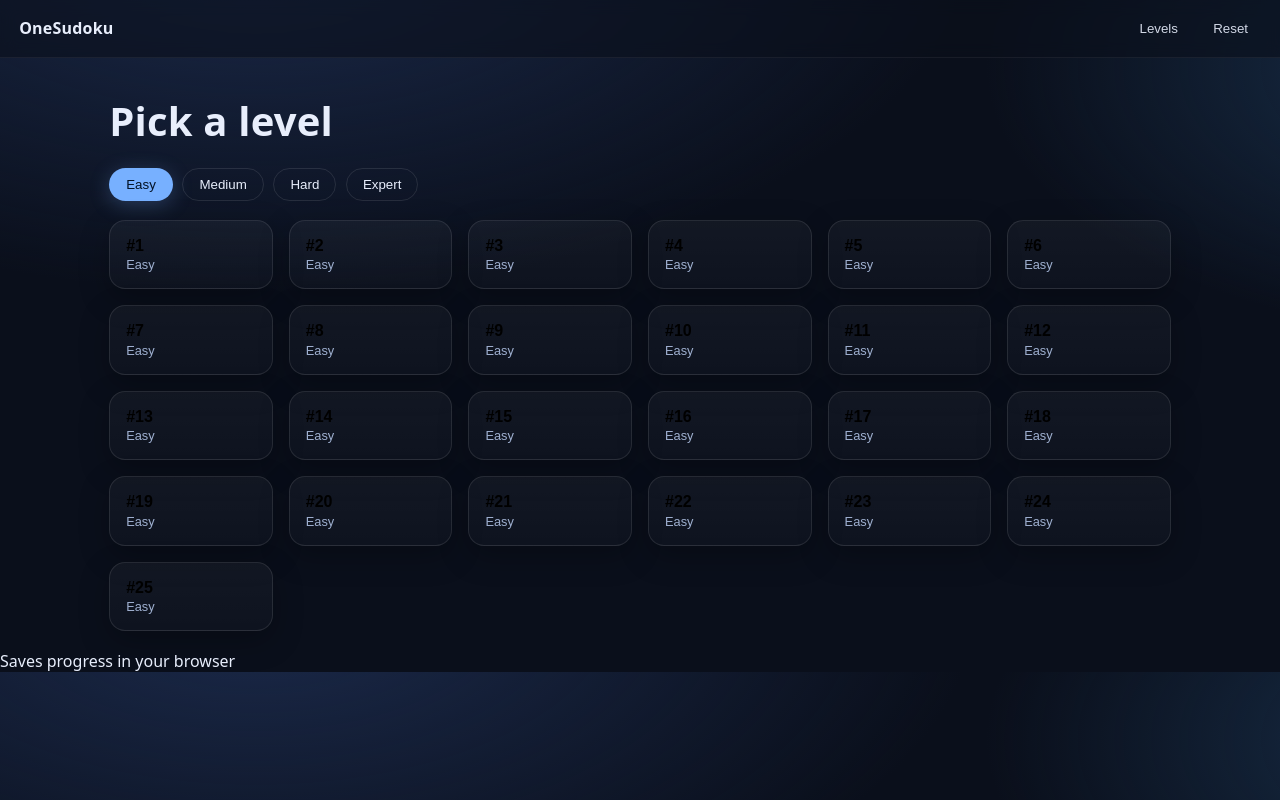
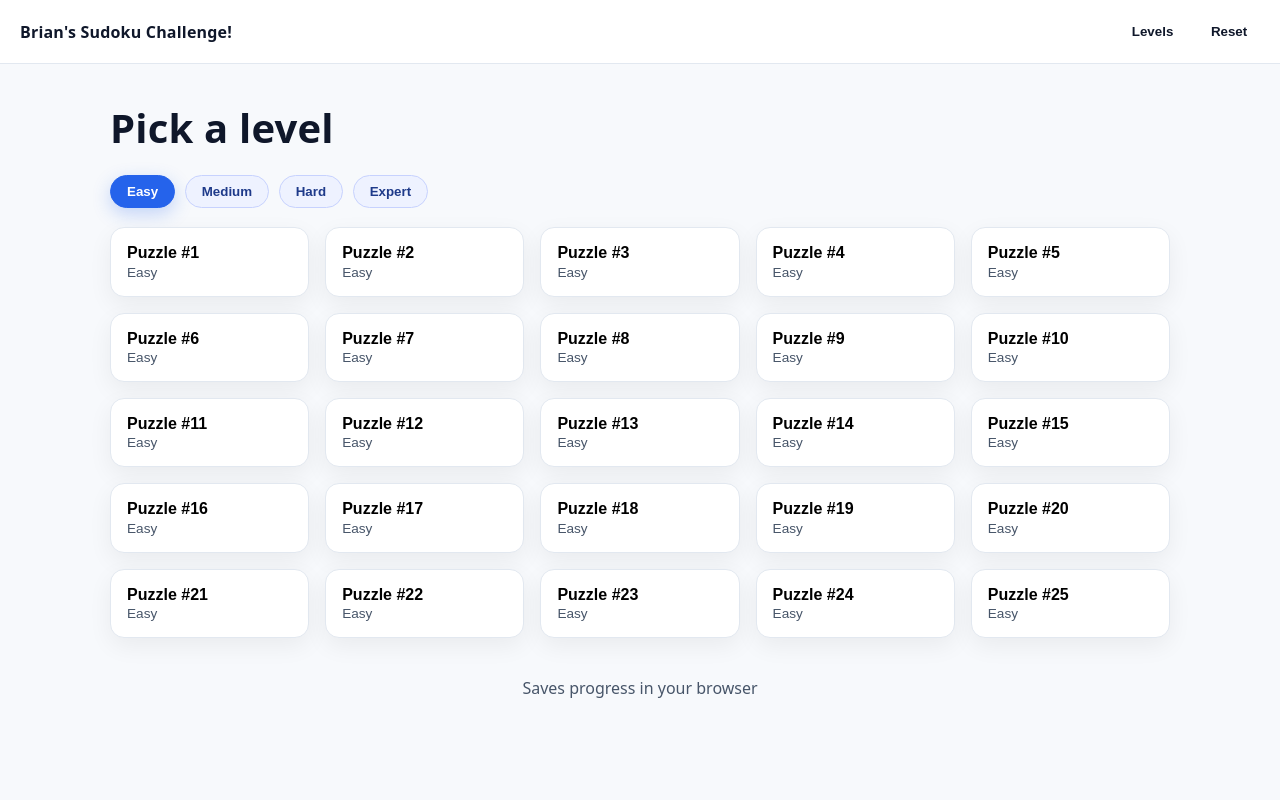
Before and after one commit to BriLon81/sudoku, a plain HTML site: page index.html in a window 1280 px wide. Both pictures are taken after a click on the button "Levels". Drawn offline with Linux system fonts and the light colour scheme.

Commit message:
Update index.html

```diff
--- a/index.html
+++ b/index.html
@@ -2,97 +2,95 @@
 <html lang="en">
 <meta charset="utf-8" />
 <meta name="viewport" content="width=device-width, initial-scale=1" />
-<title>OneSudoku — 100 Levels</title>
+<title>Brian's Sudoku Challenge!</title>
 <style>
 :root{
-  --bg:#0a0f1b;
-  --bg-grad:
-    radial-gradient(1200px 600px at 20% -10%, #1b2a4b 0%, transparent 60%),
-    radial-gradient(1000px 500px at 120% 10%, #19314d 0%, transparent 55%),
-    linear-gradient(#0a0f1b,#0a0f1b);
-  --panel:#0f172a;
-  --card:#111a32;
-  --text:#e8eefc;
-  --muted:#9fb0d0;
-  --accent:#77b0ff;
-  --accent-ink:#031225;
-  --accent-weak:rgba(119,176,255,.15);
-  --good:#30d17a;
-  --stroke:rgba(255,255,255,.10);
-  --hair:rgba(255,255,255,.06);
+  /* Light theme with clear contrast */
+  --bg:#f7f9fc;
+  --panel:#ffffff;
+  --text:#0f172a;
+  --muted:#475569;
+  --accent:#2563eb;         /* vibrant blue */
+  --accent-ink:#ffffff;     /* white on blue */
+  --accent-weak:#e8f0ff;    /* selection wash */
+  --good:#16a34a;
+  --stroke:#e2e8f0;
+  --hair:#edf2f7;
+  --tile:#ffffff;
+  --tile-shadow:0 8px 24px rgba(2,8,23,.06);
 }
 *{box-sizing:border-box}
-html,body{margin:0;padding:0;background:var(--bg-grad);color:var(--text);
+html,body{margin:0;padding:0;background:var(--bg);color:var(--text);
   font-family:ui-sans-serif,system-ui,-apple-system,"SF Pro Text","Segoe UI",Roboto,Inter,Arial,sans-serif}
 .topbar{
-  position:sticky;top:0;z-index:20;display:flex;align-items:center;gap:.6rem;
-  padding:.8rem 1.2rem;background:rgba(10,15,27,.6);backdrop-filter:blur(8px);
-  border-bottom:1px solid var(--hair)
+  position:sticky;top:0;z-index:20;display:flex;align-items:center;gap:.75rem;
+  padding:1rem 1.25rem;background:var(--panel);border-bottom:1px solid var(--stroke)
 }
 .brand{font-weight:800;letter-spacing:.2px}
 .spacer{flex:1}
-.link,.ghost,.btn,.tab{cursor:pointer;border:0;border-radius:12px;transition:.15s}
-.link{background:transparent;color:var(--text);padding:.5rem .8rem;opacity:.9}
-.link:hover{opacity:1;transform:translateY(-1px)}
-main{max-width:1100px;margin:0 auto;padding:1.2rem}
+.link,.ghost,.btn,.tab{cursor:pointer;border:0;border-radius:12px;transition:.15s;font-weight:600}
+.link{background:transparent;color:var(--text);padding:.5rem .8rem}
+.link:hover{background:var(--hair)}
+main{max-width:1100px;margin:0 auto;padding:1.25rem}
 h1{margin:1rem 0 1.25rem 0;font-size:clamp(28px,4vw,40px);letter-spacing:.2px}
 .view{display:none}.view.active{display:block}
 
 /* difficulty tabs */
 .tabs{display:flex;flex-wrap:wrap;gap:.6rem;margin-bottom:1.2rem}
-.tab{background:transparent;color:var(--text);border:1px solid var(--stroke);padding:.5rem 1rem;border-radius:999px}
-.tab.active{background:var(--accent);color:var(--accent-ink);border-color:transparent;box-shadow:0 4px 20px rgba(119,176,255,.25)}
+.tab{background:#eef2ff;color:#1e3a8a;border:1px solid #c7d2fe;padding:.5rem 1rem;border-radius:999px}
+.tab:hover{filter:brightness(.98)}
+.tab.active{background:var(--accent);color:var(--accent-ink);border-color:var(--accent);box-shadow:0 6px 18px rgba(37,99,235,.25)}
 
 /* level tiles */
-.levels-grid{display:grid;grid-template-columns:repeat(auto-fill,minmax(160px,1fr));gap:1rem}
+.levels-grid{display:grid;grid-template-columns:repeat(auto-fill,minmax(170px,1fr));gap:1rem}
 .tile{
-  text-align:left;padding:1rem;border-radius:16px;border:1px solid var(--stroke);
-  background:linear-gradient(180deg,rgba(255,255,255,.04),rgba(255,255,255,.02));
-  box-shadow:0 10px 30px rgba(0,0,0,.25);transition:.18s transform,.18s box-shadow,.18s border-color
+  text-align:left;padding:1rem;border-radius:14px;border:1px solid var(--stroke);
+  background:var(--tile);box-shadow:var(--tile-shadow);transition:.18s transform,.18s box-shadow,.18s border-color
 }
-.tile:hover{transform:translateY(-2px);box-shadow:0 14px 40px rgba(0,0,0,.35);border-color:rgba(255,255,255,.2)}
+.tile:hover{transform:translateY(-2px);box-shadow:0 14px 32px rgba(2,8,23,.08);border-color:#cbd5e1}
 .tile .id{font-weight:800;font-size:1rem}
-.tile .diff{color:var(--muted);font-size:.8rem;margin-top:.15rem}
+.tile .diff{color:var(--muted);font-size:.85rem;margin-top:.15rem}
 .tile .done{color:var(--good);font-weight:700;font-size:.9rem;margin-top:.35rem}
 
 /* game header */
 .game-header{display:flex;align-items:center;gap:1rem;margin:.75rem 0}
 .game-meta{display:flex;gap:1rem;align-items:center;font-size:.95rem;
-  background:linear-gradient(180deg,rgba(255,255,255,.04),rgba(255,255,255,.02));
-  border:1px solid var(--stroke);border-radius:12px;padding:.5rem .8rem}
+  background:var(--panel);border:1px solid var(--stroke);border-radius:12px;padding:.5rem .8rem}
+.mono{font-variant-numeric:tabular-nums;font-family:ui-monospace,Menlo,Consolas,monospace}
 
 /* board */
 .board-wrap{display:flex;justify-content:center;margin:.6rem 0 1.2rem 0}
 .board{
   width:min(92vw,560px);aspect-ratio:1/1;display:grid;
   grid-template-columns:repeat(9,1fr);grid-template-rows:repeat(9,1fr);
-  background:rgba(6,10,20,.9);border-radius:12px;overflow:hidden;border:1px solid var(--stroke);position:relative
+  background:var(--panel);border-radius:12px;overflow:hidden;border:1px solid var(--stroke);position:relative
 }
-.cell{display:flex;align-items:center;justify-content:center;border:1px solid var(--hair);
+.cell{display:flex;align-items:center;justify-content:center;border:1px solid var(--stroke);
   font-size:1.45rem;user-select:none}
-.cell.given{color:#b8c7eb;font-weight:800}
-.cell.sel{background:var(--accent-weak);outline:2px solid rgba(119,176,255,.25);outline-offset:-2px}
-.cell.match{background:rgba(48,209,122,.1)}
+.cell.given{color:#64748b;font-weight:800}
+.cell.sel{background:var(--accent-weak);outline:2px solid rgba(37,99,235,.25);outline-offset:-2px}
+.cell.match{background:#ecfdf5}
 .board::before{content:"";position:absolute;inset:0;pointer-events:none;border-radius:12px;
   background:
-    linear-gradient(#ffffff33,#ffffff33) calc(100%/3) 0/2px 100% no-repeat,
-    linear-gradient(#ffffff33,#ffffff33) calc(200%/3) 0/2px 100% no-repeat,
-    linear-gradient(90deg,#ffffff33,#ffffff33) 0 calc(100%/3)/100% 2px no-repeat,
-    linear-gradient(90deg,#ffffff33,#ffffff33) 0 calc(200%/3)/100% 2px no-repeat}
+    linear-gradient(#0f172a1a,#0f172a1a) calc(100%/3) 0/2px 100% no-repeat,
+    linear-gradient(#0f172a1a,#0f172a1a) calc(200%/3) 0/2px 100% no-repeat,
+    linear-gradient(90deg,#0f172a1a,#0f172a1a) 0 calc(100%/3)/100% 2px no-repeat,
+    linear-gradient(90deg,#0f172a1a,#0f172a1a) 0 calc(200%/3)/100% 2px no-repeat}
 
 /* number pad */
-.pad{display:flex;flex-direction:column;gap:.7rem;align-items:center}
+.pad{display:flex;flex-direction:column;gap:.8rem;align-items:center}
 .pad .row{display:grid;grid-template-columns:repeat(9,1fr);gap:.6rem;width:min(92vw,560px)}
-.btn{padding:.9rem 0;background:rgba(255,255,255,.06);color:var(--text);
-  border:1px solid var(--stroke);border-radius:12px;font-weight:700}
+.btn{padding:1rem 0;background:var(--accent);color:var(--accent-ink);
+  border:1px solid var(--accent);border-radius:12px}
+.btn:hover{filter:brightness(.98)}
 .btn:active{transform:translateY(1px)}
-.ghost{background:transparent;border:1px solid var(--stroke);color:var(--text);padding:.7rem 1rem;border-radius:12px}
+.ghost{background:#f1f5f9;border:1px solid #cbd5e1;color:#0f172a;padding:.8rem 1rem;border-radius:12px}
+.ghost:hover{background:#e2e8f0}
 
+/* footer & dialog */
 .footer{padding:1.2rem;color:var(--muted);text-align:center}
-
-/* dialog */
-dialog{border:none;border-radius:18px;background:rgba(16,24,48,.98);color:var(--text);padding:0;
-  max-width:380px;width:92vw;border:1px solid var(--stroke);box-shadow:0 20px 60px rgba(0,0,0,.45)}
+dialog{border:none;border-radius:16px;background:var(--panel);color:var(--text);padding:0;
+  max-width:380px;width:92vw;border:1px solid var(--stroke);box-shadow:0 24px 60px rgba(2,8,23,.18)}
 .dialog-body{padding:1.2rem}
 .checkmark{font-size:52px;color:var(--good);text-align:center}
 .dialog-actions{display:flex;justify-content:center;margin-top:.6rem}
@@ -100,7 +98,7 @@ dialog{border:none;border-radius:18px;background:rgba(16,24,48,.98);color:var(--
 
 <body>
   <header class="topbar">
-    <div class="brand">OneSudoku</div>
+    <div class="brand">Brian's Sudoku Challenge!</div>
     <div class="spacer"></div>
     <button id="btnLevels" class="link">Levels</button>
     <button id="btnReset" class="link" title="Reset current puzzle">Reset</button>
@@ -127,7 +125,9 @@ dialog{border:none;border-radius:18px;background:rgba(16,24,48,.98);color:var(--
           <span id="mistakes">Mistakes: 0</span>
         </div>
       </div>
+
       <div class="board-wrap"><div id="board" class="board"></div></div>
+
       <div class="pad">
         <div class="row">
           <button class="btn" data-num="1">1</button><button class="btn" data-num="2">2</button><button class="btn" data-num="3">3</button>
@@ -152,153 +152,91 @@ dialog{border:none;border-radius:18px;background:rgba(16,24,48,.98);color:var(--
     </div>
   </dialog>
 
-  <footer><span>Saves progress in your browser</span></footer>
+  <footer class="footer">Saves progress in your browser</footer>
 
 <script>
-/* ---- 100 levels generator: start with 4 base puzzles + solution, then make 25 safe variants each ---- */
-const BASE = [
-  { // Easy
-    p:"530070000600195000098000060800060003400803001700020006060000280000419005000080079",
-    s:"534678912672195348198342567859761423426853791713924856961537284287419635345286179"
-  },
-  { // Medium
-    p:"005300000800000020070000405000080700040302010009050000901000080020000009000006300",
-    s:"145379268896145723273868415512684793748392516369751842931427685624583179857916234"
-  },
-  { // Hard
-    p:"000000907000420180000705026100904000050000040000507009920108000034059000507000000",
-    s:"461832957375426189298715326183974265752691843649527819926148537834259671517363492"
-  },
-  { // Expert
-    p:"000900002050000600000008001007000040908000106010000800700500000004000020500007000",
-    s:"471963582852174693396258471167839245948725136213646859729581364634392718585417923"
-  }
+/* --- Build 100 puzzles via uniqueness-preserving transforms --- */
+const BASE=[
+ {p:"530070000600195000098000060800060003400803001700020006060000280000419005000080079",
+  s:"534678912672195348198342567859761423426853791713924856961537284287419635345286179"},
+ {p:"005300000800000020070000405000080700040302010009050000901000080020000009000006300",
+  s:"145379268896145723273868415512684793748392516369751842931427685624583179857916234"},
+ {p:"000000907000420180000705026100904000050000040000507009920108000034059000507000000",
+  s:"461832957375426189298715326183974265752691843649527819926148537834259671517363492"},
+ {p:"000900002050000600000008001007000040908000106010000800700500000004000020500007000",
+  s:"471963582852174693396258471167839245948725136213646859729581364634392718585417923"}
 ];
-function rc(i){return [Math.floor(i/9), i%9];}
-function idx(r,c){return r*9+c;}
-function transform(puz, sol, seed){
-  // PRNG
-  let t = seed>>>0; const rnd=()=> (t=(t*1664525+1013904223)>>>0)/4294967296;
-  // digit permutation
-  let d=[1,2,3,4,5,6,7,8,9]; for(let i=d.length-1;i>0;i--){const j=(rnd()* (i+1))|0; [d[i],d[j]]=[d[j],d[i]];}
-  const map=(g)=>g.split("").map(ch=> ch==="0"?"0":String(d[parseInt(ch,10)-1])).join("");
-  let P=map(puz), S=map(sol);
-
-  // optional transpose
-  if (rnd()<0.5){
-    const trans = g => {
-      const a=g.split("").map(Number); const b=new Array(81).fill(0);
-      for(let r=0;r<9;r++)for(let c=0;c<9;c++) b[idx(c,r)]=a[idx(r,c)];
-      return b.map(String).join("");
-    };
-    P=trans(P); S=trans(S);
-  }
-  // permute bands/stacks and rows/cols within them
-  const perm3 = arr => { const a=arr.slice(); for(let i=a.length-1;i>0;i--){const j=(rnd()*(i+1))|0; [a[i],a[j]]=[a[j],a[i]];} return a; };
-  function permuteRowsWithinBands(g){
-    const a=g.split("").map(Number); const b=new Array(81).fill(0);
-    for(let band=0; band<3; band++){
-      const rows=perm3([0,1,2]);
-      for(let i=0;i<3;i++){
-        const srcRow=band*3+rows[i], dstRow=band*3+i;
-        for(let c=0;c<9;c++) b[idx(dstRow,c)]=a[idx(srcRow,c)];
-      }
-    }
-    return b.map(String).join("");
-  }
-  function permuteColsWithinStacks(g){
-    const a=g.split("").map(Number); const b=new Array(81).fill(0);
-    for(let stack=0; stack<3; stack++){
-      const cols=perm3([0,1,2]);
-      for(let i=0;i<3;i++){
-        const srcCol=stack*3+cols[i], dstCol=stack*3+i;
-        for(let r=0;r<9;r++) b[idx(r,dstCol)]=a[idx(r,srcCol)];
-      }
-    }
-    return b.map(String).join("");
-  }
-  function permuteBands(g){
-    const a=g.split("").map(Number); const b=new Array(81).fill(0);
-    const bandOrder=perm3([0,1,2]);
-    for(let i=0;i<3;i++){
-      const srcBand=bandOrder[i];
-      for(let k=0;k<3;k++){
-        const srcRow=srcBand*3+k, dstRow=i*3+k;
-        for(let c=0;c<9;c++) b[idx(dstRow,c)]=a[idx(srcRow,c)];
-      }
-    }
-    return b.map(String).join("");
-  }
-  function permuteStacks(g){
-    const a=g.split("").map(Number); const b=new Array(81).fill(0);
-    const stackOrder=perm3([0,1,2]);
-    for(let i=0;i<3;i++){
-      const srcStack=stackOrder[i];
-      for(let k=0;k<3;k++){
-        const srcCol=srcStack*3+k, dstCol=i*3+k;
-        for(let r=0;r<9;r++) b[idx(r,dstCol)]=a[idx(r,srcCol)];
-      }
-    }
-    return b.map(String).join("");
-  }
-  P=permuteBands(P); S=permuteBands(S);
-  P=permuteRowsWithinBands(P); S=permuteRowsWithinBands(S);
-  P=permuteStacks(P); S=permuteStacks(S);
-  P=permuteColsWithinStacks(P); S=permuteColsWithinStacks(S);
+function I(r,c){return r*9+c;}
+function transform(puz,sol,seed){
+  let t=seed>>>0; const rnd=()=> (t=(t*1664525+1013904223)>>>0)/4294967296;
+  let d=[1,2,3,4,5,6,7,8,9]; for(let i=d.length-1;i>0;i--){const j=(rnd()*(i+1))|0; [d[i],d[j]]=[d[j],d[i]];}
+  const remap=g=>g.split("").map(ch=>ch==="0"?"0":String(d[+ch-1])).join("");
+  let P=remap(puz), S=remap(sol);
+  if(rnd()<0.5){const trans=g=>{const a=g.split("").map(Number), b=new Array(81).fill(0);
+    for(let r=0;r<9;r++)for(let c=0;c<9;c++) b[I(c,r)]=a[I(r,c)]; return b.map(String).join("");}; P=trans(P); S=trans(S);}
+  const perm3=a=>{a=a.slice(); for(let i=a.length-1;i>0;i--){const j=(rnd()*(i+1))|0; [a[i],a[j]]=[a[j],a[i]];} return a;};
+  function rowsWithin(g){const a=g.split("").map(Number), b=new Array(81).fill(0);
+    for(let band=0;band<3;band++){const rows=perm3([0,1,2]);
+      for(let i=0;i<3;i++){const src=band*3+rows[i], dst=band*3+i; for(let c=0;c<9;c++) b[I(dst,c)]=a[I(src,c)];}} return b.map(String).join("");}
+  function colsWithin(g){const a=g.split("").map(Number), b=new Array(81).fill(0);
+    for(let stack=0;stack<3;stack++){const cols=perm3([0,1,2]);
+      for(let i=0;i<3;i++){const src=stack*3+cols[i], dst=stack*3+i; for(let r=0;r<9;r++) b[I(r,dst)]=a[I(r,src)];}} return b.map(String).join("");}
+  function bands(g){const a=g.split("").map(Number), b=new Array(81).fill(0);
+    const ord=perm3([0,1,2]); for(let i=0;i<3;i++){const sb=ord[i];
+      for(let k=0;k<3;k++){const src=sb*3+k, dst=i*3+k; for(let c=0;c<9;c++) b[I(dst,c)]=a[I(src,c)];}} return b.map(String).join("");}
+  function stacks(g){const a=g.split("").map(Number), b=new Array(81).fill(0);
+    const ord=perm3([0,1,2]); for(let i=0;i<3;i++){const ss=ord[i];
+      for(let k=0;k<3;k++){const src=ss*3+k, dst=i*3+k; for(let r=0;r<9;r++) b[I(r,dst)]=a[I(r,src)];}} return b.map(String).join("");}
+  P=bands(P); S=bands(S); P=rowsWithin(P); S=rowsWithin(S); P=stacks(P); S=stacks(S); P=colsWithin(P); S=colsWithin(S);
   return {p:P,s:S};
 }
 function buildDataset(){
-  const diffs=["Easy","Medium","Hard","Expert"];
-  const targets=[0,1,2,3]; // base index per diff
-  let out=[]; let id=1;
-  for(let d=0; d<4; d++){
-    const base=BASE[d];
-    for(let k=0;k<25;k++){
-      const t=transform(base.p, base.s, (d+1)*1000 + k);
-      out.push({id, difficulty: diffs[d], puzzle:t.p, solution:t.s});
-      id++;
-    }
-  }
+  const diffs=["Easy","Medium","Hard","Expert"]; let out=[], id=1;
+  for(let d=0; d<4; d++){ const base=BASE[d];
+    for(let k=0;k<25;k++){ const t=transform(base.p, base.s, (d+1)*1000+k);
+      out.push({id, difficulty: diffs[d], puzzle:t.p, solution:t.s}); id++; } }
   return out;
 }
-const puzzles = buildDataset();
+const PUZZLES = buildDataset();
 
-/* -------- app state & UI -------- */
-const levelsView = document.getElementById('levelsView');
-const gameView   = document.getElementById('gameView');
-const levelsGrid = document.getElementById('levelsGrid');
-const tabs = Array.from(document.querySelectorAll('.tab'));
-const puzzleLabel = document.getElementById('puzzleLabel');
-const timerEl = document.getElementById('timer');
-const mistakesEl = document.getElementById('mistakes');
-const boardEl = document.getElementById('board');
-const btnLevels = document.getElementById('btnLevels');
-const btnReset  = document.getElementById('btnReset');
-const btnErase  = document.getElementById('btnErase');
-const btnHint   = document.getElementById('btnHint');
-const btnUndo   = document.getElementById('btnUndo');
-const backToLevels = document.getElementById('backToLevels');
-const winDialog = document.getElementById('winDialog');
-const winTime   = document.getElementById('winTime');
-const winClose  = document.getElementById('winClose');
+/* ---- UI + logic ---- */
+const levelsView=document.getElementById('levelsView');
+const gameView=document.getElementById('gameView');
+const levelsGrid=document.getElementById('levelsGrid');
+const tabs=Array.from(document.querySelectorAll('.tab'));
+const puzzleLabel=document.getElementById('puzzleLabel');
+const timerEl=document.getElementById('timer');
+const mistakesEl=document.getElementById('mistakes');
+const boardEl=document.getElementById('board');
+const btnLevels=document.getElementById('btnLevels');
+const btnReset=document.getElementById('btnReset');
+const btnErase=document.getElementById('btnErase');
+const btnHint=document.getElementById('btnHint');
+const btnUndo=document.getElementById('btnUndo');
+const backToLevels=document.getElementById('backToLevels');
+const winDialog=document.getElementById('winDialog');
+const winTime=document.getElementById('winTime');
+const winClose=document.getElementById('winClose');
 
 let current=null, grid=[], givens=new Set(), selected=null, mistakes=0, seconds=0, timer=null, undoStack=[];
 
-function show(id){ for(const v of document.querySelectorAll('.view')) v.classList.remove('active'); document.getElementById(id).classList.add('active'); }
+function show(id){ document.querySelectorAll('.view').forEach(v=>v.classList.remove('active')); document.getElementById(id).classList.add('active'); }
 function loadProgress(id){ const raw=localStorage.getItem('sudoku_progress_v1'); const all=raw?JSON.parse(raw):{}; return all[id]||null; }
 function saveProgress(id,obj){ const raw=localStorage.getItem('sudoku_progress_v1'); const all=raw?JSON.parse(raw):{}; all[id]=obj; localStorage.setItem('sudoku_progress_v1', JSON.stringify(all)); }
 function timeString(s){ const h=(s/3600)|0, m=((s%3600)/60)|0, ss=s%60; return h>0?`${String(h).padStart(2,'0')}:${String(m).padStart(2,'0')}:${String(ss).padStart(2,'0')}`:`${String(m).padStart(2,'0')}:${String(ss).padStart(2,'0')}`; }
 
 function renderLevels(diff="Easy"){
   tabs.forEach(t=>t.classList.toggle('active', t.dataset.diff===diff));
-  const list = puzzles.filter(p=>p.difficulty===diff).sort((a,b)=>a.id-b.id);
+  const list = PUZZLES.filter(p=>p.difficulty===diff).sort((a,b)=>a.id-b.id);
   levelsGrid.innerHTML="";
   for(const p of list){
-    const prog=loadProgress(p.id);
-    const card=document.createElement('button');
-    card.className='tile';
-    card.innerHTML = `<div class="id">#${p.id}</div><div class="diff">${p.difficulty}</div>${prog?.completed?'<div class="done">✓ Done</div>':''}`;
-    card.addEventListener('click',()=>startGame(p));
+    const prog = loadProgress(p.id);
+    const card = document.createElement('button');
+    card.className = 'tile';
+    card.innerHTML = `<div class="id">Puzzle #${p.id}</div>
+      <div class="diff">${p.difficulty}</div>
+      ${prog?.completed?'<div class="done">✓ Completed</div>':''}`;
+    card.addEventListener('click', ()=> startGame(p));
     levelsGrid.appendChild(card);
   }
 }
@@ -309,11 +247,11 @@ function stopTimer(){ clearInterval(timer); timer=null; }
 function startGame(p){
   current=p; puzzleLabel.textContent=`Puzzle #${p.id} — ${p.difficulty}`;
   mistakes=0; undoStack=[];
-  const saved=loadProgress(p.id);
-  grid=(saved?.current||p.puzzle).split('').map(ch=>+ch);
-  seconds=saved?.seconds||0;
-  givens=new Set(); for(let i=0;i<81;i++) if(p.puzzle[i]!=='0') givens.add(i);
-  mistakes=saved?.mistakes||0; mistakesEl.textContent=`Mistakes: ${mistakes}`;
+  const saved = loadProgress(p.id);
+  grid = (saved?.current || p.puzzle).split('').map(ch=>+ch);
+  seconds = saved?.seconds || 0;
+  givens = new Set(); for(let i=0;i<81;i++) if(p.puzzle[i]!=='0') givens.add(i);
+  mistakes = saved?.mistakes || 0; mistakesEl.textContent = `Mistakes: ${mistakes}`;
   selected=null; renderBoard(); timerEl.textContent=timeString(seconds);
   saved?.completed?stopTimer():startTimer();
   show('gameView');
@@ -324,11 +262,10 @@ function renderBoard(){
   for(let i=0;i<81;i++){
     const v=grid[i];
     const div=document.createElement('div');
-    div.className='cell';
-    if(givens.has(i)) div.classList.add('given');
+    div.className='cell'; if(givens.has(i)) div.classList.add('given');
     if(selected===i) div.classList.add('sel');
     if(selected!=null && grid[selected]!==0 && grid[i]===grid[selected] && i!==selected) div.classList.add('match');
-    div.textContent=v===0?"":String(v);
+    div.textContent = v===0 ? "" : String(v);
     div.addEventListener('click',()=>{selected=i; renderBoard();});
     boardEl.appendChild(div);
   }
@@ -336,12 +273,12 @@ function renderBoard(){
 
 function pushUndo(){ undoStack.push([...grid]); if(undoStack.length>200) undoStack.shift(); }
 function undo(){ if(undoStack.length){ grid=undoStack.pop(); persist(); renderBoard(); } }
-function isValid(i,val){
+function isValid(idx,val){
   if(val===0) return true;
-  const r=(i/9)|0, c=i%9;
-  for(let k=0;k<9;k++){ const ri=r*9+k, ci=k*9+c; if(ri!==i && grid[ri]===val) return false; if(ci!==i && grid[ci]===val) return false; }
+  const r=(idx/9)|0, c=idx%9;
+  for(let k=0;k<9;k++){ const ri=r*9+k, ci=k*9+c; if(ri!==idx && grid[ri]===val) return false; if(ci!==idx && grid[ci]===val) return false; }
   const br=((r/3)|0)*3, bc=((c/3)|0)*3;
-  for(let rr=br;rr<br+3;rr++)for(let cc=bc;cc<bc+3;cc++){ const j=rr*9+cc; if(j!==i && grid[j]===val) return false; }
+  for(let rr=br; rr<br+3; rr++) for(let cc=bc; cc<bc+3; cc++){ const i=rr*9+cc; if(i!==idx && grid[i]===val) return false; }
   return true;
 }
 function input(n){
@@ -352,19 +289,23 @@ function input(n){
 }
 function erase(){ if(selected==null || givens.has(selected)) return; pushUndo(); grid[selected]=0; persist(); renderBoard(); }
 function hint(){ if(selected==null || givens.has(selected)) return; pushUndo(); grid[selected]=+current.solution[selected]; persist(); renderBoard(); checkWin(); }
-function persist(completed=false){ saveProgress(current.id,{current:grid.map(String).join(''),seconds,mistakes,completed}); }
-function checkWin(){ for(let i=0;i<81;i++) if(grid[i]!==+current.solution[i]) return; stopTimer(); persist(true); winTime.textContent=`Time: ${timeString(seconds)}`; winDialog.showModal(); }
+function persist(completed=false){ saveProgress(current.id, {current:grid.map(String).join(''), seconds, mistakes, completed}); }
+function checkWin(){
+  for(let i=0;i<81;i++) if(grid[i]!==+current.solution[i]) return;
+  stopTimer(); persist(true); winTime.textContent=`Time: ${timeString(seconds)}`; winDialog.showModal();
+}
 function resetCurrent(){ if(!current) return; grid=current.puzzle.split('').map(ch=>+ch); mistakes=0; seconds=0; undoStack=[]; persist(false); renderBoard(); timerEl.textContent=timeString(seconds); startTimer(); }
 
 /* events */
 document.querySelectorAll('.btn[data-num]').forEach(b=>b.addEventListener('click',()=>input(+b.dataset.num)));
-document.getElementById('btnErase').addEventListener('click', erase);
-document.getElementById('btnHint').addEventListener('click', hint);
-document.getElementById('btnUndo').addEventListener('click', undo);
-document.getElementById('btnLevels').addEventListener('click', ()=>{show('levelsView'); stopTimer();});
-document.getElementById('backToLevels').addEventListener('click', ()=>{show('levelsView'); stopTimer();});
-document.getElementById('btnReset').addEventListener('click', resetCurrent);
-document.getElementById('winClose').addEventListener('click', ()=>{winDialog.close(); show('levelsView');});
+btnErase.addEventListener('click', erase);
+btnHint.addEventListener('click', hint);
+btnUndo.addEventListener('click', undo);
+btnLevels.addEventListener('click', ()=>{show('levelsView'); stopTimer();});
+backToLevels.addEventListener('click', ()=>{show('levelsView'); stopTimer();});
+btnReset.addEventListener('click', resetCurrent);
+winClose.addEventListener('click', ()=>{winDialog.close(); show('levelsView');});
+tabs.forEach(t=>t.addEventListener('click', ()=> renderLevels(t.dataset.diff))); /* difficulty toggle fixed */
 
 /* init */
 renderLevels('Easy');
```
